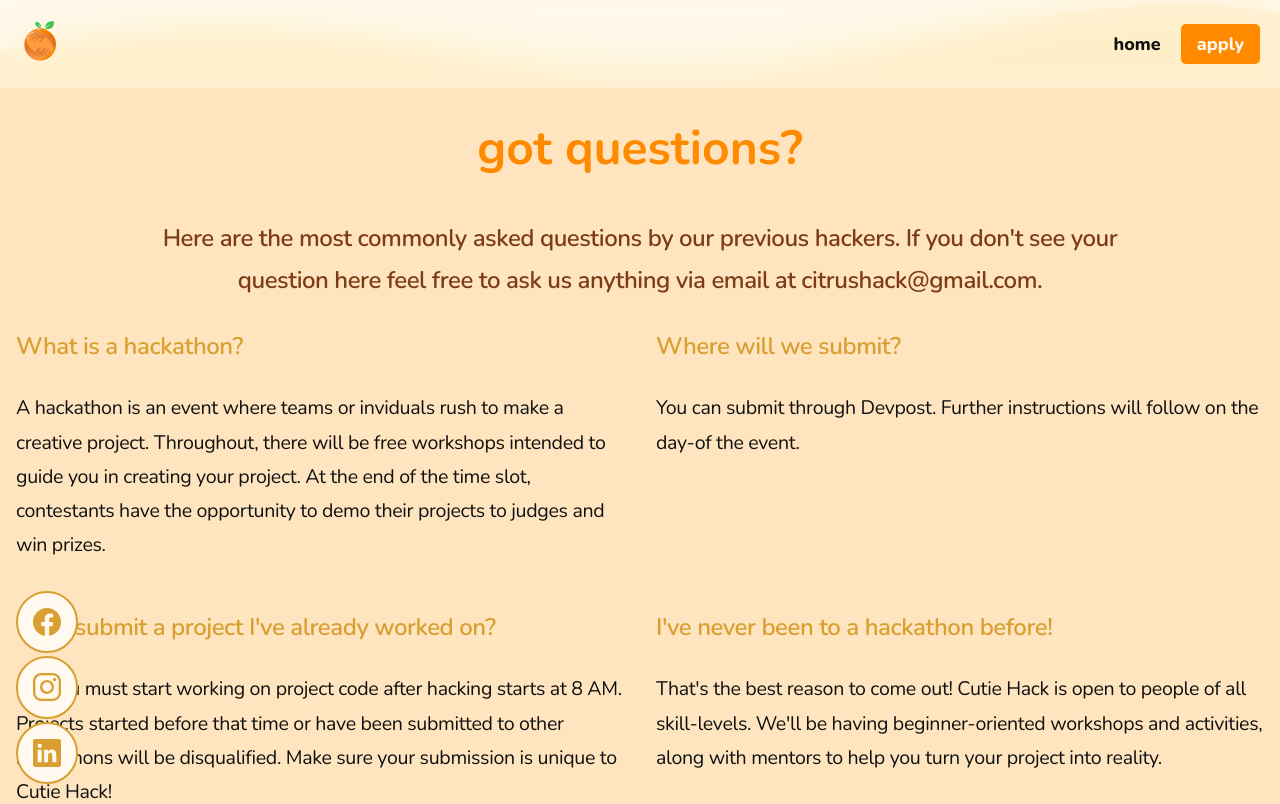
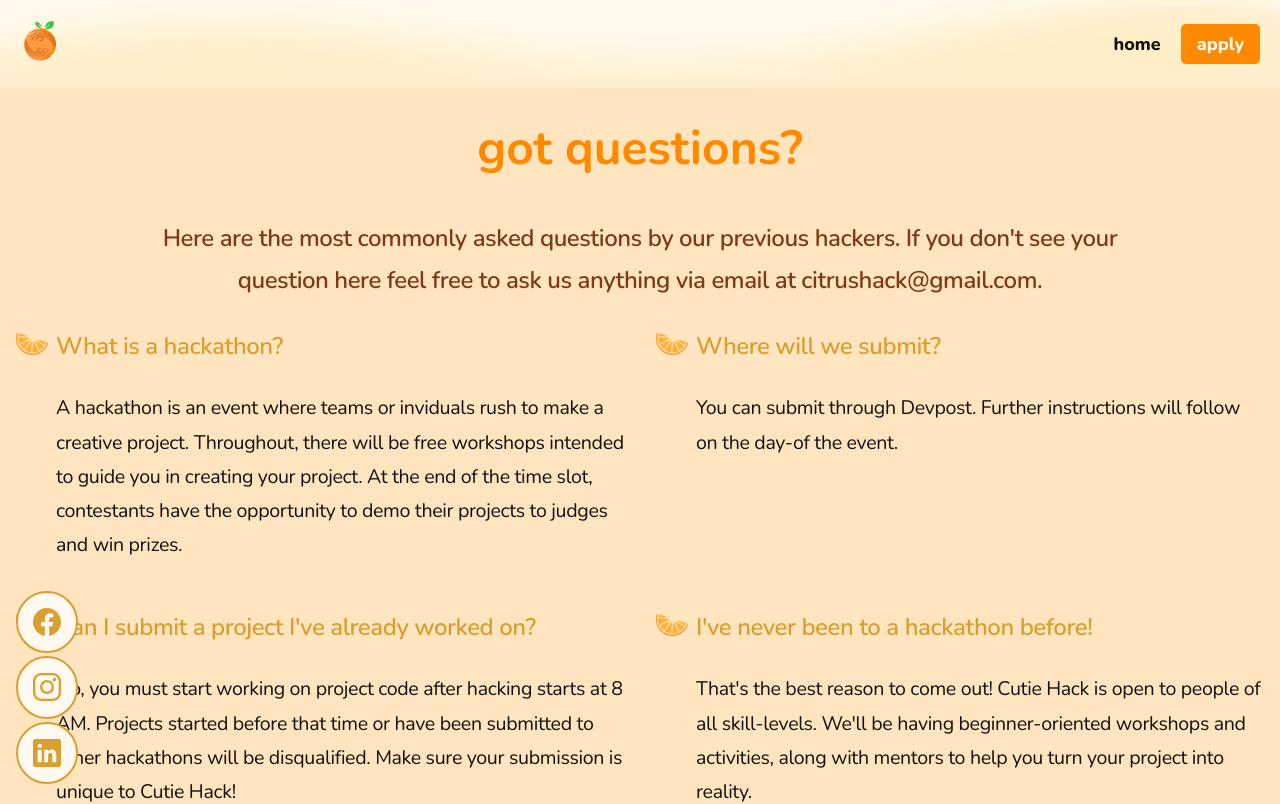
Before and after one commit to citrushack/cutiehack2021, a Next.js app: page /faq in a window 1280 px wide. Shown: the top 804 px of the page. Built offline with nearby package versions, Linux system fonts and the light colour scheme; no server answers.

Commit message:
Add orange slices

```diff
--- a/pages/faq.js
+++ b/pages/faq.js
@@ -1,4 +1,6 @@
 import React from 'react'
+import Image from 'next/image'
+import slice from '../public/assets/slice.png'
 
 import styles from '../styles/Faq.module.css'
 
@@ -62,9 +64,22 @@ export default function Faq() {
         </h3>
         <div className={styles.faq}>
           {faq.map(({ question, answer }, idx) =>
-            <div key={idx}>
-              <h3>{question}</h3>
-              <p>{answer}</p>
+            <div key={idx} className={styles.questionAnswer}>
+              <div className={styles.slice}>
+                <Image
+                  alt='Cutie Slice'
+                  src={slice}
+                  width={201}
+                  height={135}
+                  quality={80}
+                  layout='responsive'
+                  objectFit='contain'
+                />
+              </div>
+              <div>
+                <h3>{question}</h3>
+                <p>{answer}</p>
+              </div>
             </div>
           )}
         </div>
--- a/styles/Faq.module.css
+++ b/styles/Faq.module.css
@@ -53,6 +53,16 @@
   max-width: 80rem;
 }
 
+.questionAnswer {
+  display: flex;
+  gap: 0.5rem;
+}
+
+.slice {
+  min-width: 2rem;
+  margin-top: 2rem;
+}
+
 /* Mobile Styles */
 @media (max-width: 960px) {
   .content{
```
Also changed, not shown: public/assets/slice.png (added).
